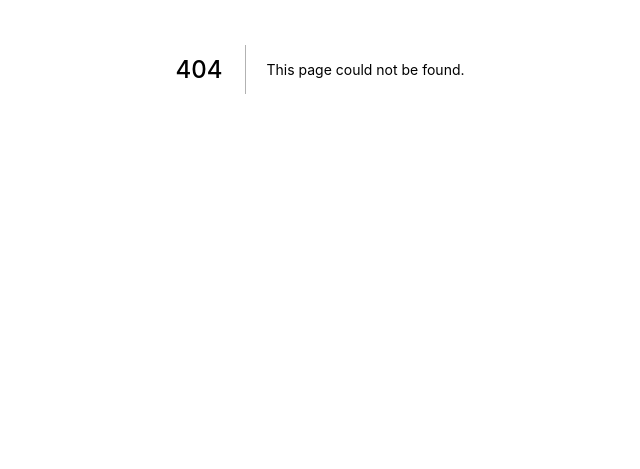
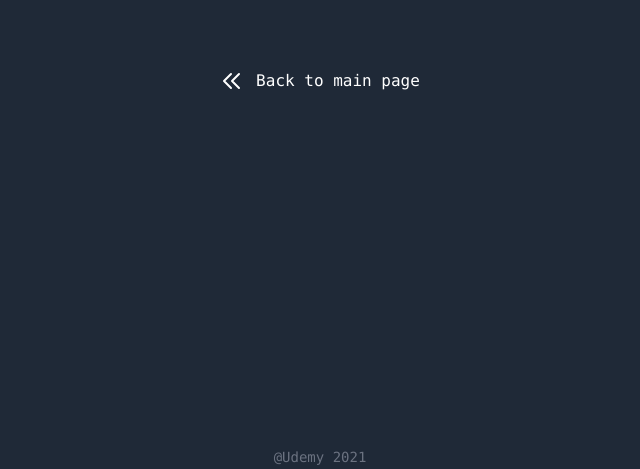
Before and after one commit to DaisukeHirabayashi/nextjs_udemy_balog_todos, a Next.js app: page /blog-page in a window 1280 px wide. Before the commit this address had no page. Shown: the part 331-800 px from the top of the page, without its empty margins (320-960 px from the left). Built offline with nearby package versions, Linux system fonts and the light colour scheme.

Commit message:
blogのページ追加

```diff
--- /dev/null
+++ b/pages/blog-page.js
@@ -0,0 +1,28 @@
+import Layout from "../components/Layout";
+import Link from "next/link";
+
+export default function BlogPage({ filteredPosts }) {
+  return (
+    <Layout title="Blog page">
+      <Link passHref="/main-page">
+        <div className="flex cursor-pointer mt-12">
+          <svg
+            className="w-6 h-6 mr-3"
+            fill="none"
+            stroke="currentColor"
+            viewBox="0 0 24 24"
+            xmlns="http://www.w3.org/2000/svg"
+          >
+            <path
+              strokeLinecap="round"
+              strokeLinejoin="round"
+              strokeWidth={2}
+              d="M11 19l-7-7 7-7m8 14l-7-7 7-7"
+            />
+          </svg>
+          <span>Back to main page</span>
+        </div>
+      </Link>
+    </Layout>
+  );
+}
```
